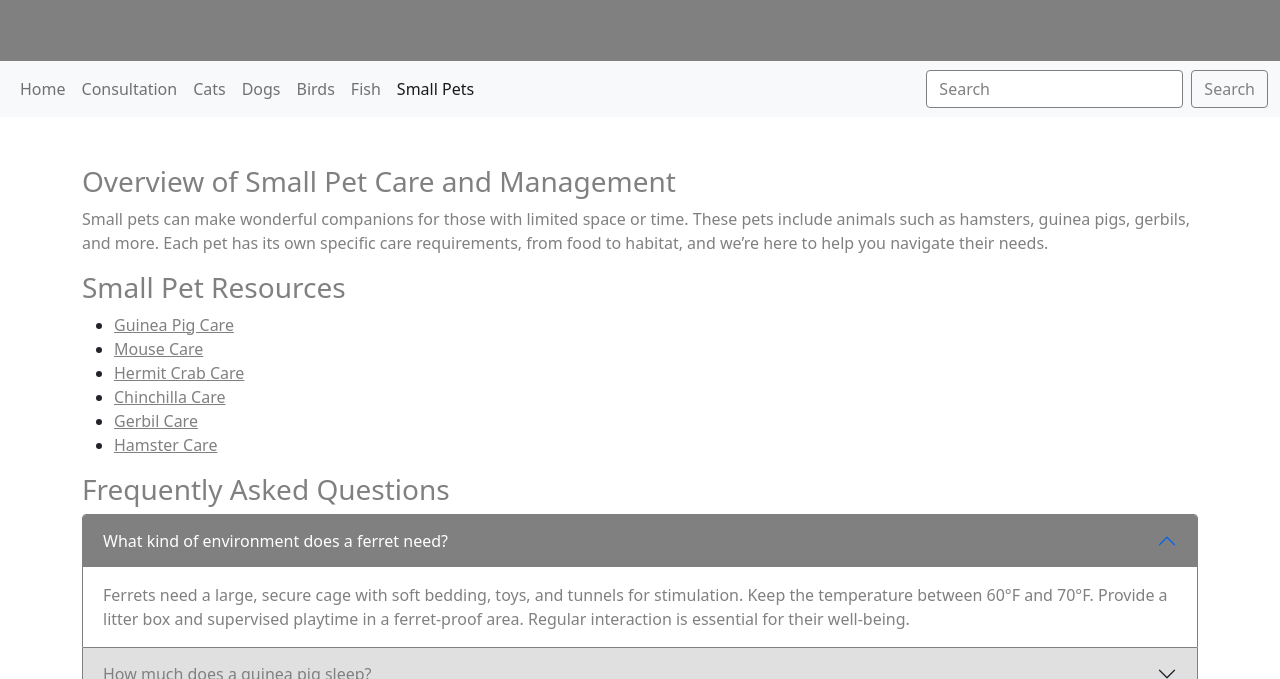
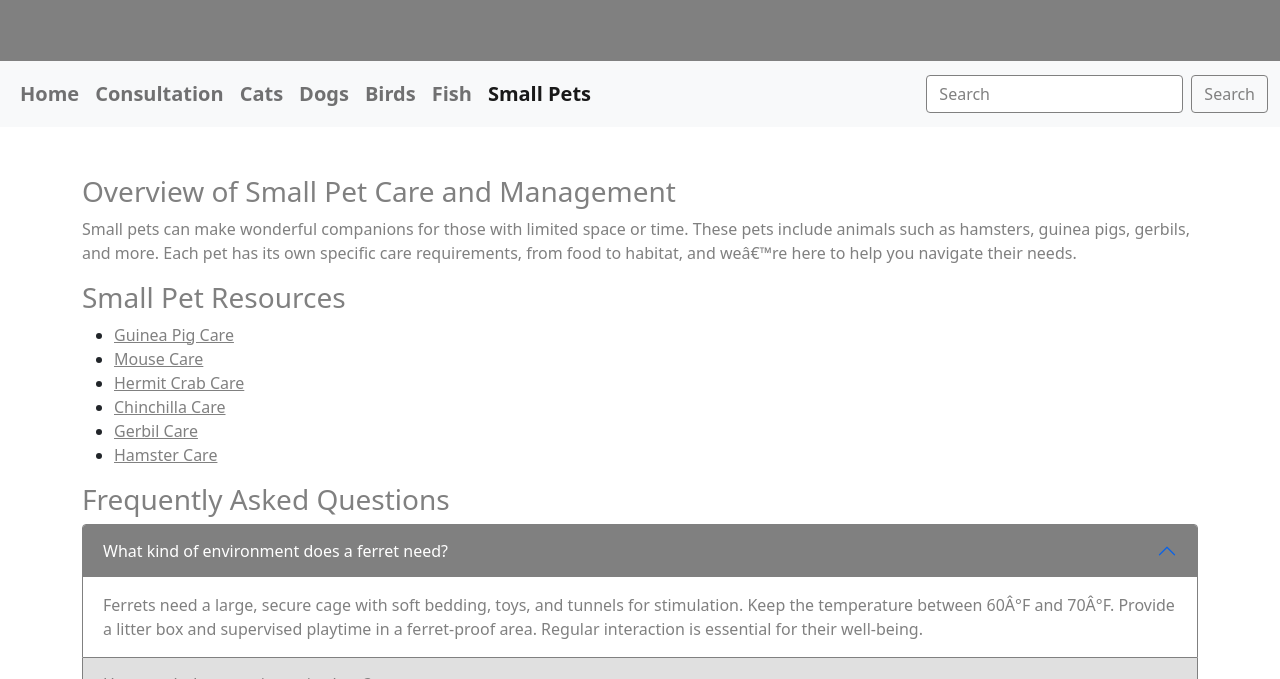
Before and after one commit to eamatt1/Paradigm-Pet-Professionals, a plain HTML site: page HTML/SmallPets.html in a window 1280 px wide. Shown: the part 121-800 px from the top of the page. Drawn offline with nearby package versions, Linux system fonts and the light colour scheme.

Commit message:
Update SmallPets.html

```diff
--- a/HTML/SmallPets.html
+++ b/HTML/SmallPets.html
@@ -3,6 +3,31 @@
 
 
 <head>
+    <head>
+    <style>
+        /* Make all buttons the same size and color */
+        .navbar-nav .nav-link,
+        .navbar-brand {
+            font-size: 20px; /* Set uniform size */
+            font-weight: bold; /* Ensure all buttons are bold */
+            color: #000000; /* Set the color to dark black */
+            padding: 10px 20px; /* Add padding to make the buttons appear larger */
+        }
+
+        /* Change the background and text color when the buttons are clicked or active */
+        .navbar-nav .nav-link:active,
+        .navbar-nav .nav-link:focus,
+        .navbar-nav .nav-link:visited,
+        .navbar-nav .nav-link.active,
+        .navbar-brand:active,
+        .navbar-brand:focus,
+        .navbar-brand:visited,
+        .navbar-brand.active {
+            color: #000000; /* Keep dark black */
+        }
+    </style>
+</head>
+
     <meta charset="UTF-8">
     <meta name="viewport" content="width=device-width, initial-scale=1.0">
     <title>Comprehensive Care and Management of Small Pets</title>
```
